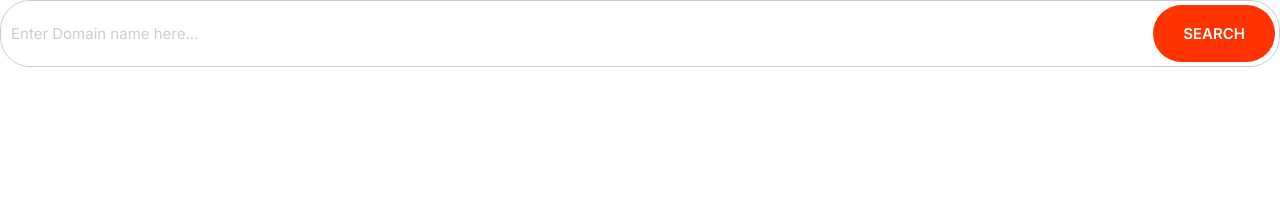
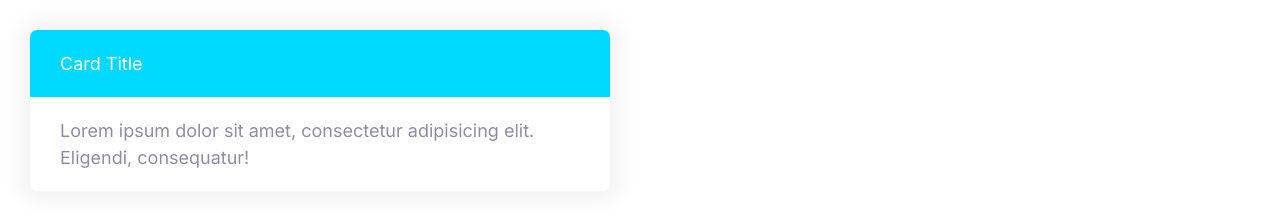
Before and after one commit to obasorelol/soreify, a plain HTML site: page index.html in a window 1280 px wide. Drawn offline with Linux system fonts and the light colour scheme.

Commit message:
Built Card component

```diff
--- a/css/styles.css
+++ b/css/styles.css
@@ -283,3 +283,25 @@ padding-left: 0;
     font-size: 1.5rem;
 }
 }
+
+/* cards */
+
+.card{
+    border-radius: 7px;
+    box-shadow: 0 0 20px 10px #f3f3f3;
+    overflow: hidden;
+}
+
+.card__header, .card__body{
+    padding: 2rem 3rem;
+}
+
+.card--primary .card__header{
+    background: var(--color-primary);
+    color: #fff;
+}
+
+.card--secondary .card__header{
+    background: var(--color-secondary);
+    color: #fff;
+}
--- a/index.html
+++ b/index.html
@@ -14,14 +14,14 @@
     />
   </head>
   <body>
-    <div class="input-group">
-      <input
-        type="text"
-        class="input"
-        placeholder="Enter Domain name here..."
-      />
-
-      <button class="btn btn--accent">Search</button>
+    <div style="padding: 3rem; width: 50%">
+      <div class="card card--secondary">
+        <header class="card__header">Card Title</header>
+        <div class="card__body">
+          Lorem ipsum dolor sit amet, consectetur adipisicing elit. Eligendi,
+          consequatur!
+        </div>
+      </div>
     </div>
   </body>
 </html>
```
Also changed, not shown: components/card.html (added, +9 -0 lines).
